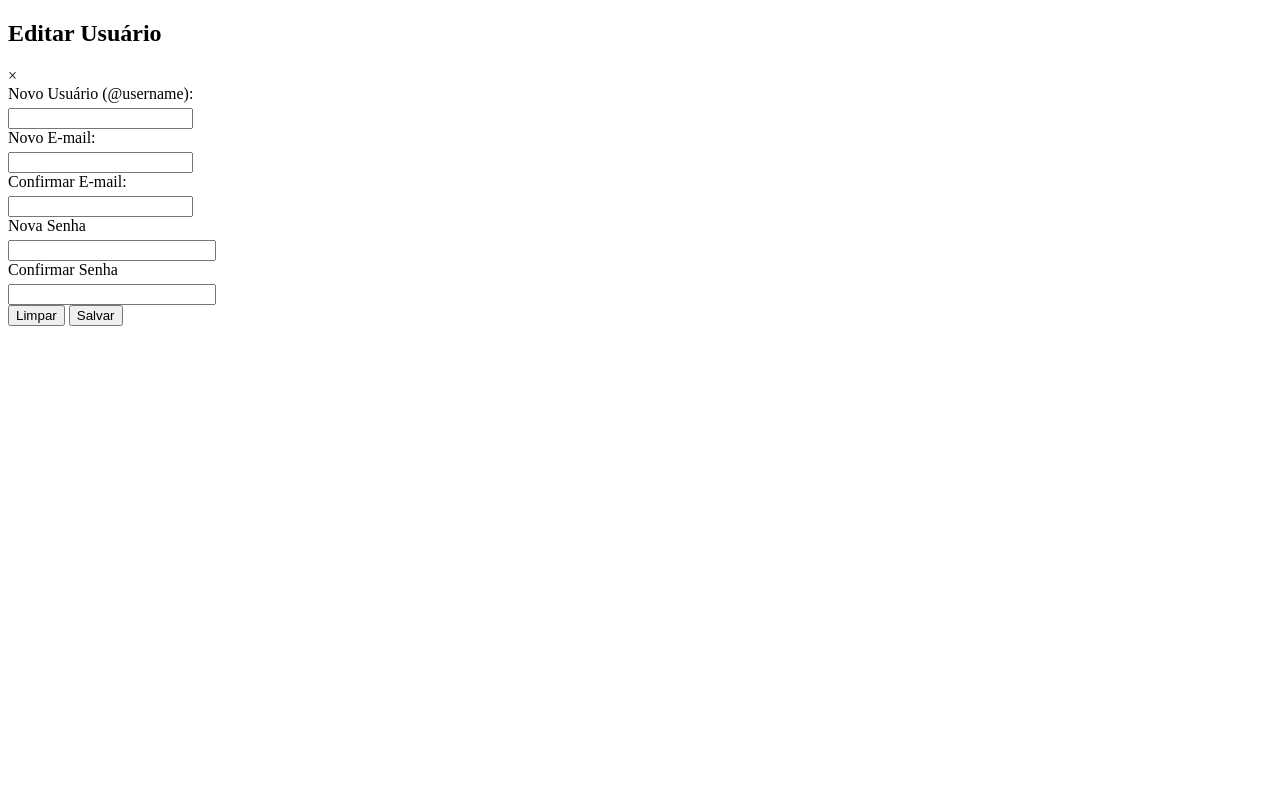
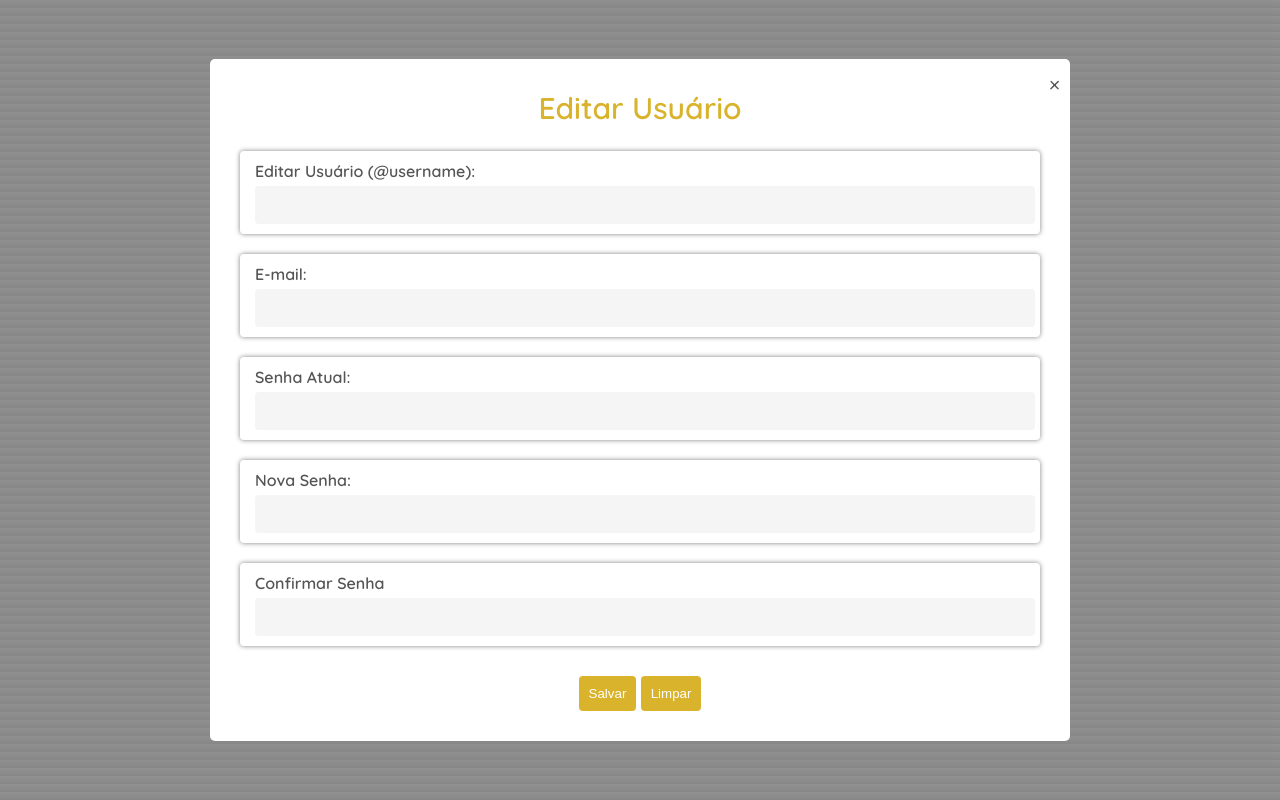
Before and after one commit to KirchmaierDavi/Blog-do-Rei-trainee-2023.1, a PHP site: page /app/views/site/Editar-Usuario.html in a window 1280 px wide. Run offline with PHP 8.4, Linux system fonts and the light colour scheme; some web fonts are replaced.

Commit message:
Atualização do modal de ediçaõ do usuário

```diff
--- a/app/views/site/Editar-Usuario.html
+++ b/app/views/site/Editar-Usuario.html
@@ -8,44 +8,46 @@
     <link rel="preconnect" href="https://fonts.googleapis.com">
     <link rel="preconnect" href="https://fonts.gstatic.com" crossorigin>
     <link href="https://fonts.googleapis.com/css2?family=Playfair+Display:ital@1&family=Quicksand:wght@300;400;600&family=Roboto:wght@300;500&display=swap" rel="stylesheet">
-        <link rel="stylesheet" href="../../../public/css/edit.css/">
+    <link rel="stylesheet" href="../../../public/css/form.css">
+    <link rel="stylesheet" href="../../../public/css/edit.css">
     <script src="../../../public/js/modal-usuario.js"></script>
 </head>
 
 <body>
-        <div class="campo de edição">
-            <div id="modal-new-user" class="dashboard-modal shadow">
+    <div class="modal" id="modal-edit-user">
+        <div class="modal-content">
             <div class="modal-header">
                 <h2>Editar Usuário</h2>
                 <span class="modal-close">&times;</span>
             </div>
             <form>
-                    <div class="edit-user">
-                        <label class="modal-label" for="username">Novo Usuário (@username):</label>
-                        <input type="text" id="new-username" name="new-username" class="form-control">
+                <div class="form-group">
+                    <label class="modal-label" for="username">Editar Usuário (@username):</label>
+                    <input type="text" id="username" name="username" class="form-control">
                 </div>
-                    <div class="edit-user">
-                        <label class="modal-label" for="email">Novo E-mail:</label>
-                        <input type="email" id="email" name="email" class="form-control">
+                <div class="form-group">
+                    <label class="modal-label" for="new-email">E-mail:</label>
+                    <input type="new-email" id="email" name="new-email" class="form-control">
                 </div>
-                    <div class="edit-user">
-                        <label class="modal-label" for="email">Confirmar E-mail:</label>
-                        <input type="email" id="confirm-email" name="confirm-email" class="form-control">
-                    </div>
-                    <div class="edit-user">
-                        <label class="modal-label" for="password">Nova Senha</label>
+                <div class="form-group">
+                    <label class="modal-label" for="password">Senha Atual:</label>
                     <input type="password" id="password" name="password" class="form-control">
                 </div>
-                    <div class="edit-user">
-                        <label class="modal-label" for="confirmpassword">Confirmar Senha</label>
-                        <input type="password" id="confirmpassword" name="confirm-password" class="form-control">
+                <div class="form-group">
+                    <label class="modal-label" for="new-password">Nova Senha:</label>
+                    <input type="new-password" id="new-password" name="new-password" class="form-control">
+                </div>
+                <div class="form-group">
+                    <label class="modal-label" for="confirm-password">Confirmar Senha</label>
+                    <input type="confirm-password" id="confirm-password" name="confirm-password" class="form-control">
                 </div>
                 <div class="buttons">
-                        <button class="modal-button" type="reset" id="new-user-reset">Limpar</button>
-                        <button class="modal-button" type="submit" id="new-user-new">Salvar</button>
+                    <button class="modal-button" type="submit" id="edit-user">Salvar</button>
+                    <button class="modal-button" type="reset" id="edit-user-reset">Limpar</button>
                 </div>
             </form>
         </div>
     </div>
 </body>
+
 </html>
--- a/public/css/edit.css
+++ b/public/css/edit.css
@@ -1,32 +1,58 @@
-.password-input {
-  margin-bottom: 10px;
+h2{
+    color:  #d9b32b;
+    margin-top: 0px;
+    font-size: 30px;
+}
+.modal {
+    display: none;
+    position: fixed;
+    z-index: 1;
+    left: 0;
+    top: 0;
+    width: 100%;
+    height: 100%;
+    background-color: rgba(0, 0, 0, 0.4);
+    display: flex;
+    align-items: center;
+    justify-content: center;
 }
 
-label {
-  display: block;
-  margin-bottom: 5px;
+.modal-content {
+    background-color: #ffffff;
+    padding: 30px;
+    border-radius: 5px;
+    max-width: 80%;
+    width: 800px; /* Ajuste a largura conforme necessário */
+    max-height: 80vh; /* Ajuste a altura conforme necessário */
+    overflow-y: auto; /* Adiciona uma barra de rolagem caso o conteúdo exceda a altura máxima */
+    text-align: center;
+    position: relative;
+}
+.modal-label {
+    display: block;
+    margin-bottom: 5px;
+    font-weight: bold;
+    color: #555;
+    text-align: left;
+    margin-left: 5px; /* Adicione um espaçamento à esquerda */
 }
 
-input[type="password"] {
-  width: 200px;
+.form-control {
+    width: 100%;
+    padding: 10px;
+    border: none;
+    border-radius: 4px;
+    box-sizing: border-box;
+    font-size: 16px;
+    background-color: #f5f5f5;
+    margin-left: 5px; /* Adicione um espaçamento à esquerda */
 }
-
-#password-status, #confirm-password-status {
-  display: inline-block;
-  width: 10px;
-  height: 10px;
-  border-radius: 50%;
-  margin-left: 5px;
+.modal-close {
+    position: absolute;
+    top: 10px;
+    right: 10px;
+    font-size: 24px;
+    color: #555;
+    cursor: pointer;
+    z-index: 2;
 }
-
-#password-status {
-  background-color: red;
-}
-
-#confirm-password-status {
-  background-color: red;
-}
-
-#password-status.valid, #confirm-password-status.valid {
-  background-color: green;
-}
```
Lines whose indentation alone changed are shown as unchanged.
